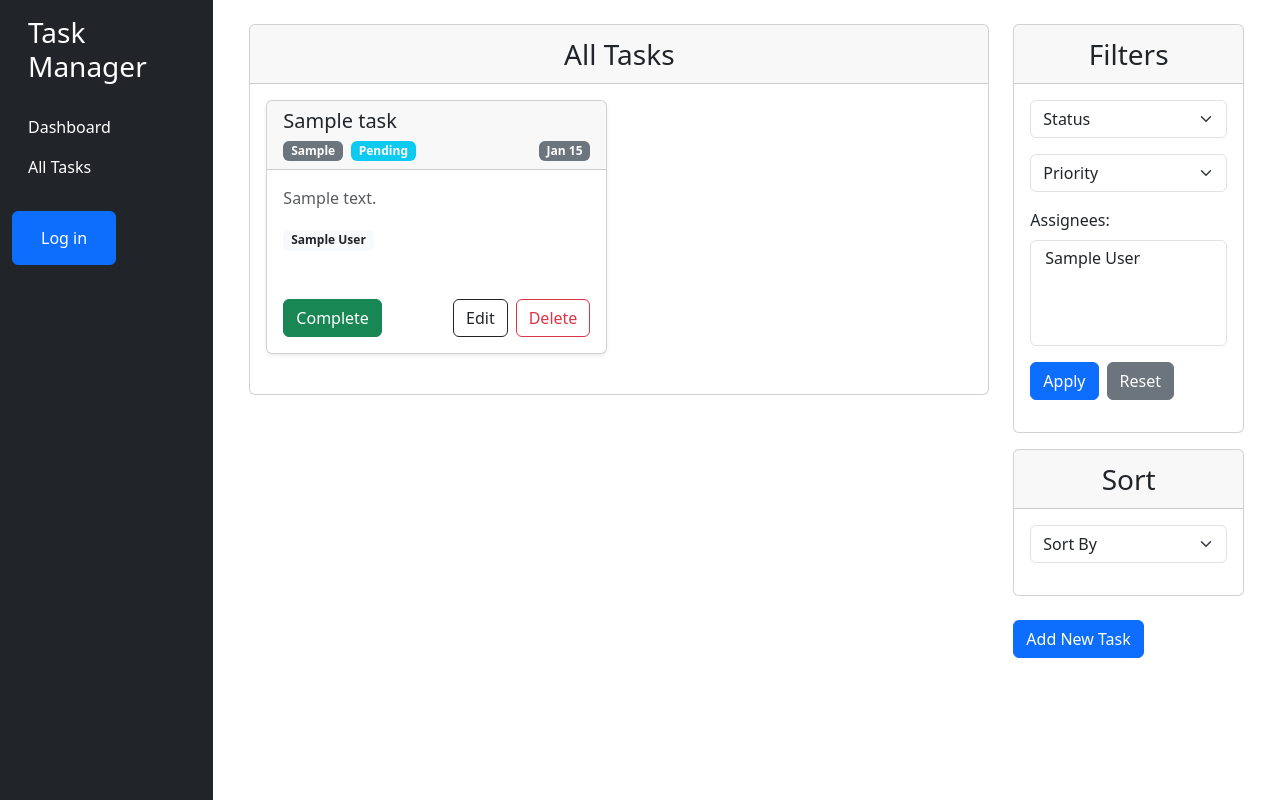
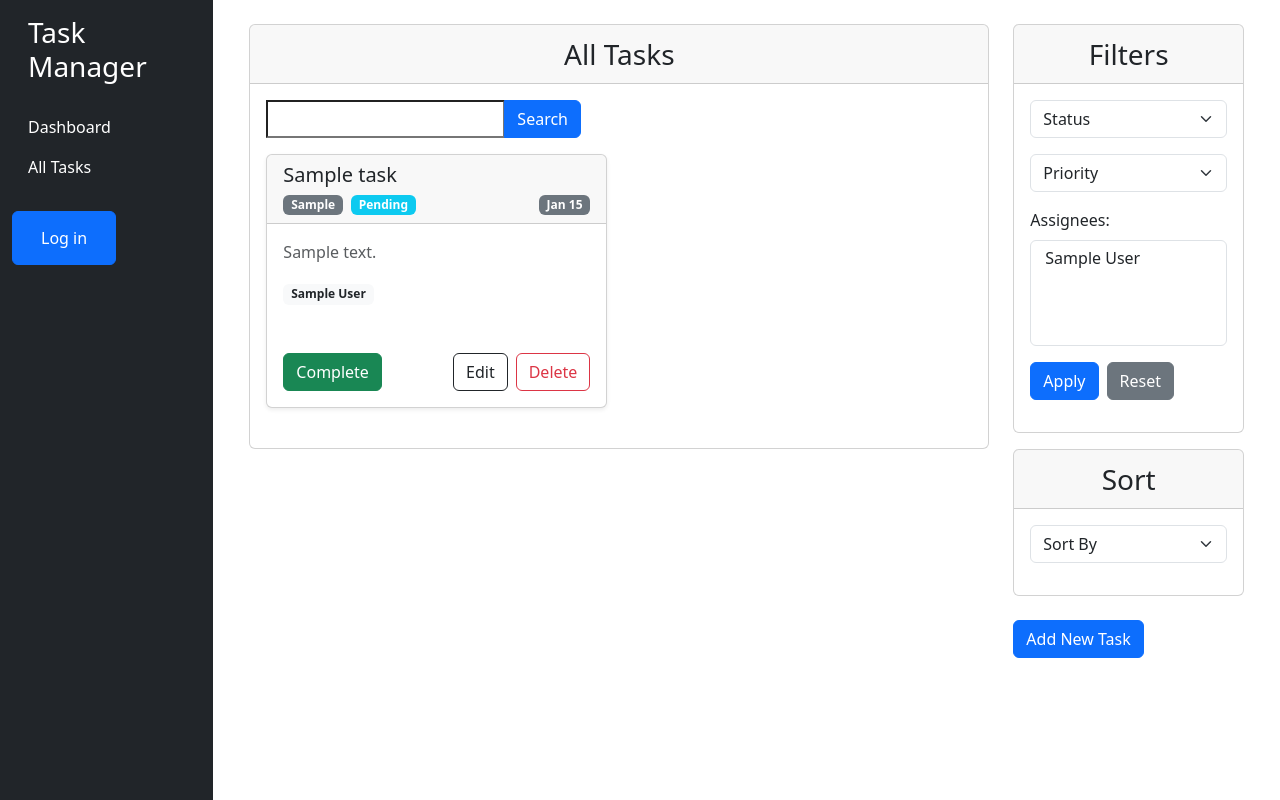
Before and after one commit to omerlenko/it-task-manager, a Django app: template templates/task_manager/task_list.html in a window 1280 px wide. Run offline with Django 5.2, Linux system fonts and the light colour scheme; tables that the repository leaves empty hold one stand-in row (values such as "Sample post"); the template is opened without the code that fills it: values that come from a table or form of the project are taken from there, most other values are stand-ins (such as "Sample title", 1, 10 or a date in 2020); form fields are guessed from the names that the template uses.

Commit message:
add search field to the task list page template

```diff
--- a/templates/task_manager/task_list.html
+++ b/templates/task_manager/task_list.html
@@ -2,12 +2,27 @@
 
 {% block content %}
   <div class="container mt-4">
-{#    <h2 class="mb-4 text-center">All Tasks</h2>#}
       <div class="row d-flex">
         <div class="col-md-9 ">
           <div class="card">
             <div class="card-header text-center fs-3">All Tasks</div>
             <div class="card-body">
+              <div>
+                <form method="GET" class="mb-3">
+                  <div class="input-group">
+                    {{ search_form.search }}
+
+                    <input type="hidden" name="is_completed" value="{{ selected_is_completed }}">
+                    <input type="hidden" name="priority" value="{{ selected_priority }}">
+                    {% for assignee in selected_assignees %}
+                      <input type="hidden" name="assignees" value="{{ assignee }}">
+                    {% endfor %}
+                    <input type="hidden" name="sort" value="{{ selected_sort }}">
+
+                    <button type="submit" class="btn btn-primary">Search</button>
+                  </div>
+                </form>
+              </div>
               <div class="row d-flex">
                 {% if task_list %}
                 {% for task in task_list %}
@@ -86,6 +101,7 @@
             <form method="GET" class="mb-3">
 
               <input type="hidden" name="sort" value="{{ selected_sort }}">
+              <input type="hidden" name="search" value="{{ search_query }}">
 
               <div class="mb-3">
                 <select name="is_completed" class="form-select">
@@ -129,10 +145,11 @@
           <div class="card-body">
 
             <form method="GET" class="mb-3">
+              <input type="hidden" name="search" value="{{ search_query }}">
               <input type="hidden" name="is_completed" value="{{ selected_is_completed }}">
               <input type="hidden" name="priority" value="{{ selected_priority }}">
               {% for assignee in selected_assignees %}
-                <input type="hidden" name="assignees" value="{{ assignees }}">
+                <input type="hidden" name="assignees" value="{{ assignee }}">
               {% endfor %}
 
               <div class="mb-3">
```
